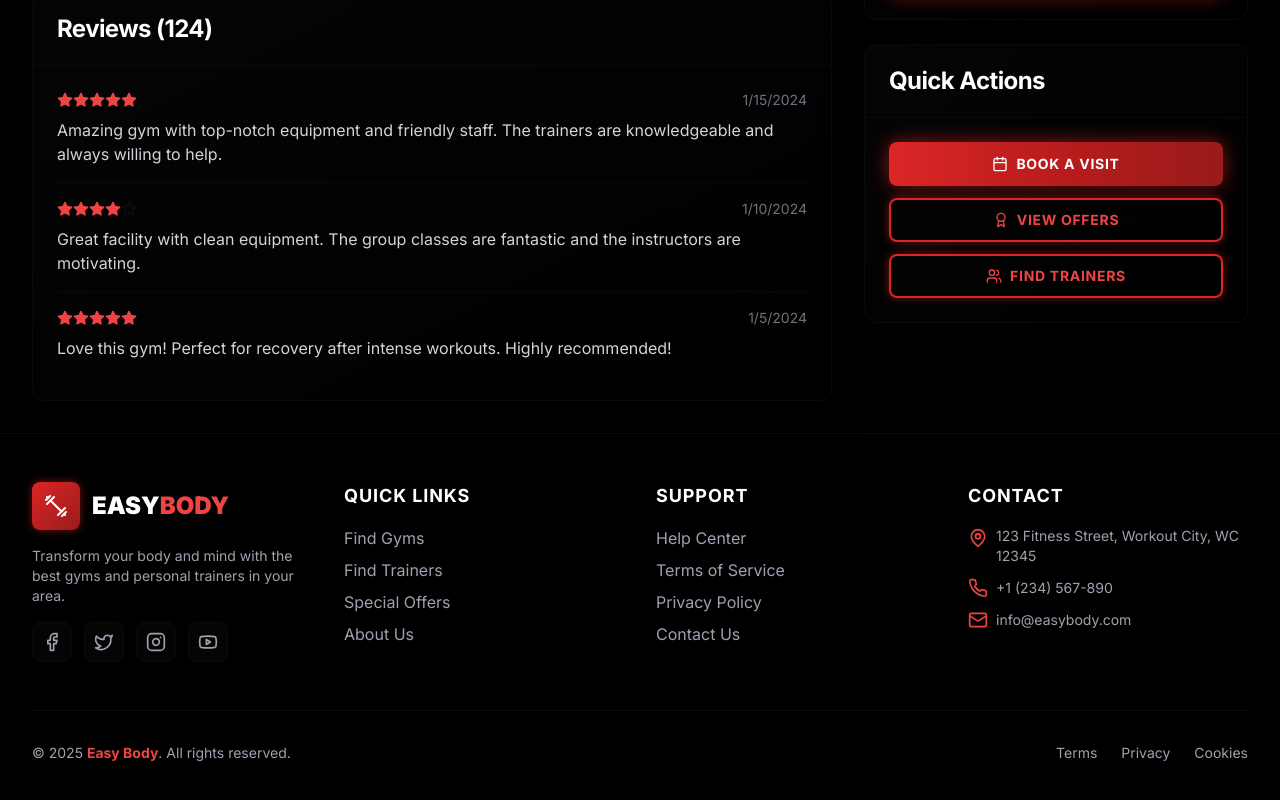
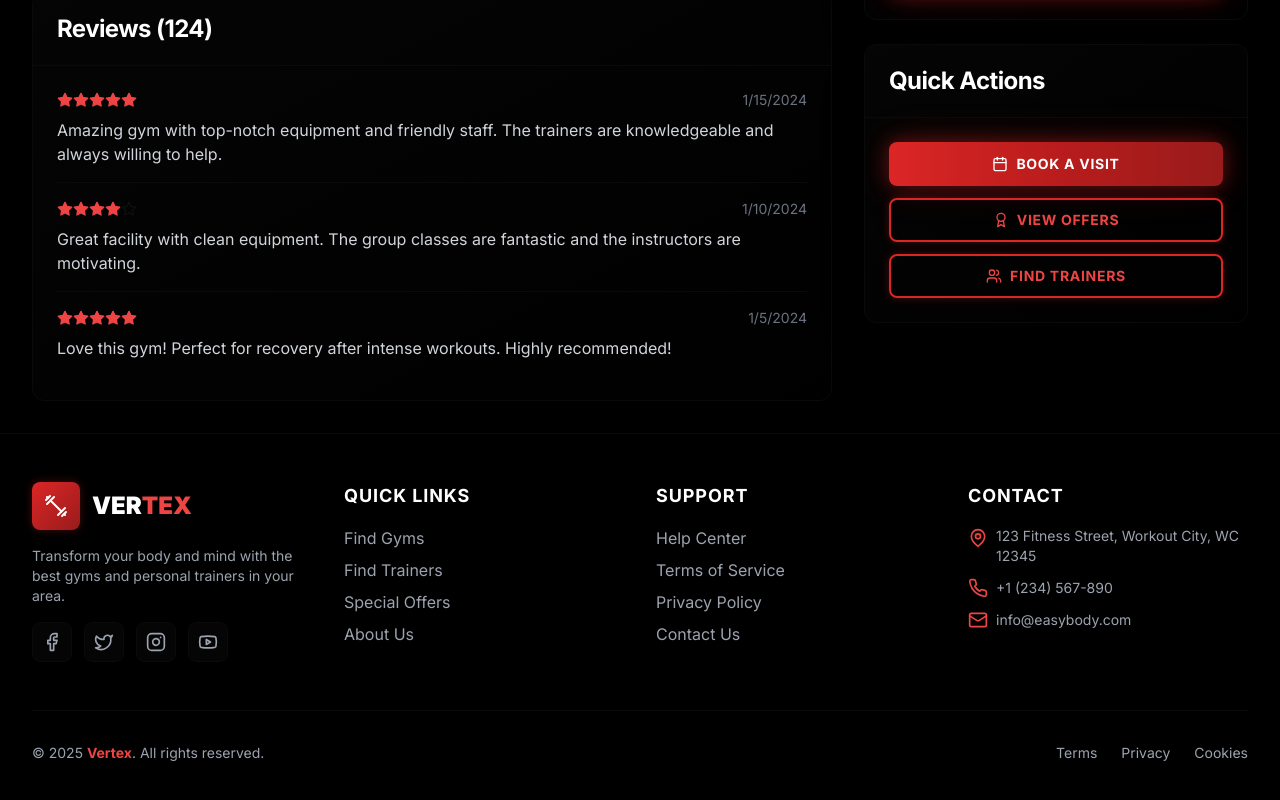
Before and after one commit to trungoke/AWS_WS_FE, a Next.js app: page /gyms/1 in a window 1280 px wide. Shown: the part 520-1320 px from the top of the page. Built offline with nearby package versions, Linux system fonts and the light colour scheme; no server answers.

Commit message:
FE V.1.3

```diff
--- a/app/globals.css
+++ b/app/globals.css
@@ -123,3 +123,130 @@
     @apply bg-dark-800/30 backdrop-blur-lg border border-dark-700/50 rounded-xl;
   }
 }
+
+@layer utilities {
+  /* Glow effects */
+  .shadow-glow-sm {
+    box-shadow: 0 0 10px rgba(220, 38, 38, 0.3);
+  }
+
+  .shadow-glow {
+    box-shadow: 0 0 20px rgba(220, 38, 38, 0.4), 0 0 40px rgba(220, 38, 38, 0.2);
+  }
+
+  .shadow-glow-lg {
+    box-shadow: 0 0 30px rgba(220, 38, 38, 0.5), 0 0 60px rgba(220, 38, 38, 0.3);
+  }
+
+  .glow-red-hover:hover {
+    box-shadow: 0 0 40px rgba(220, 38, 38, 0.6), 0 0 80px rgba(220, 38, 38, 0.4);
+  }
+
+  /* Animations */
+  .animate-fade-in {
+    animation: fadeIn 0.8s ease-out forwards;
+  }
+
+  .animate-fade-in-up {
+    animation: fadeInUp 0.8s ease-out forwards;
+  }
+
+  .animate-slide-up {
+    animation: slideUp 0.8s ease-out forwards;
+  }
+
+  .animate-slide-down {
+    animation: slideDown 0.3s ease-out forwards;
+  }
+
+  .animate-pulse-slow {
+    animation: pulse 4s cubic-bezier(0.4, 0, 0.6, 1) infinite;
+  }
+
+  .animate-float {
+    animation: float 6s ease-in-out infinite;
+  }
+
+  .animate-glow {
+    animation: glow 2s ease-in-out infinite alternate;
+  }
+
+  /* Text gradient */
+  .text-gradient {
+    @apply text-transparent bg-clip-text bg-gradient-to-r from-primary-400 via-primary-500 to-primary-600;
+  }
+}
+
+/* Keyframe animations */
+@keyframes fadeIn {
+  from {
+    opacity: 0;
+  }
+  to {
+    opacity: 1;
+  }
+}
+
+@keyframes fadeInUp {
+  from {
+    opacity: 0;
+    transform: translateY(30px);
+  }
+  to {
+    opacity: 1;
+    transform: translateY(0);
+  }
+}
+
+@keyframes slideUp {
+  from {
+    opacity: 0;
+    transform: translateY(20px);
+  }
+  to {
+    opacity: 1;
+    transform: translateY(0);
+  }
+}
+
+@keyframes slideDown {
+  from {
+    opacity: 0;
+    transform: translateY(-10px);
+  }
+  to {
+    opacity: 1;
+    transform: translateY(0);
+  }
+}
+
+@keyframes pulse {
+  0%, 100% {
+    opacity: 0.6;
+  }
+  50% {
+    opacity: 1;
+  }
+}
+
+@keyframes float {
+  0%, 100% {
+    transform: translateY(0px);
+  }
+  50% {
+    transform: translateY(-20px);
+  }
+}
+
+@keyframes glow {
+  from {
+    text-shadow: 0 0 10px rgba(220, 38, 38, 0.5),
+                 0 0 20px rgba(220, 38, 38, 0.3),
+                 0 0 30px rgba(220, 38, 38, 0.2);
+  }
+  to {
+    text-shadow: 0 0 20px rgba(220, 38, 38, 0.8),
+                 0 0 40px rgba(220, 38, 38, 0.5),
+                 0 0 60px rgba(220, 38, 38, 0.3);
+  }
+}
--- a/app/layout.tsx
+++ b/app/layout.tsx
@@ -7,7 +7,7 @@ import { Toaster } from 'react-hot-toast';
 const inter = Inter({ subsets: ['latin'] });
 
 export const metadata: Metadata = {
-  title: 'Easy Body - Find Your Perfect Gym & Personal Trainer',
+  title: 'Vertex - Find Your Perfect Gym & Personal Trainer',
   description: 'A centralized marketplace connecting gyms and personal trainers with clients. Search by location, cost, availability, and ratings.',
   keywords: 'gym, personal trainer, fitness, workout, exercise, health',
   authors: [{ name: 'Easy Body Team' }],
--- a/components/dashboard/DashboardSidebar.tsx
+++ b/components/dashboard/DashboardSidebar.tsx
@@ -86,9 +86,9 @@ export function DashboardSidebar() {
           <div className="flex-1 h-0 pt-5 pb-4 overflow-y-auto">
             <div className="flex-shrink-0 flex items-center px-4">
               <div className="h-8 w-8 bg-primary-600 rounded-lg flex items-center justify-center">
-                <span className="text-white font-bold text-sm">EB</span>
+                <span className="text-white font-bold text-sm">V</span>
               </div>
-              <span className="ml-2 text-xl font-bold text-gray-900">Easy Body</span>
+              <span className="ml-2 text-xl font-bold text-gray-900">Vertex</span>
             </div>
             <nav className="mt-5 px-2 space-y-1">
               {userNavigation.map((item) => {
--- a/components/landing/CTA.tsx
+++ b/components/landing/CTA.tsx
@@ -25,8 +25,8 @@ export function CTA() {
             <span className="block text-gradient mt-2">YOUR FITNESS GOALS?</span>
           </h2>
 
-          <p className="text-xl md:text-2xl text-gray-300 mb-12 max-w-3xl mx-auto font-medium">
-            Join <span className="text-primary-400 font-bold">10,000+</span> warriors who have already started their transformation journey with Easy Body.
+          <p className="text-xl text-gray-400 mb-8 max-w-2xl mx-auto">
+            Join <span className="text-primary-400 font-bold">10,000+</span> warriors who have already started their transformation journey with Vertex.
           </p>
 
           <div className="flex flex-col sm:flex-row gap-6 justify-center mb-16">
--- a/components/landing/Hero.tsx
+++ b/components/landing/Hero.tsx
@@ -50,7 +50,7 @@ export function Hero() {
           <p className="hero-subtitle max-w-3xl mx-auto animate-slide-up" style={{ animationDelay: '0.2s' }}>
             Discover premium gyms and elite personal trainers near you.
             <br />
-            Start your fitness journey today with <span className="text-primary-500 font-bold">Easy Body</span>
+            Start your fitness journey today with <span className="text-primary-500 font-bold">Vertex</span>
           </p>
 
           {/* Stats */}
--- a/components/landing/HowItWorks.tsx
+++ b/components/landing/HowItWorks.tsx
@@ -4,17 +4,20 @@ const steps = [
 	{
 		icon: Search,
 		title: 'Search & Filter',
-    description: 'Use our advanced search to find gyms and trainers based on location, price, availability, and ratings.',
+		description:
+			'Use our advanced search to find gyms and trainers based on location, price, availability, and ratings.',
 	},
 	{
 		icon: Users,
 		title: 'Connect & Book',
-    description: 'Browse profiles, read reviews, and book sessions directly with your chosen gym or trainer.',
+		description:
+			'Browse profiles, read reviews, and book sessions directly with your chosen gym or trainer.',
 	},
 	{
 		icon: Star,
 		title: 'Train & Review',
-    description: 'Attend your sessions, track your progress, and leave reviews to help others make informed decisions.',
+		description:
+			'Attend your sessions, track your progress, and leave reviews to help others make informed decisions.',
 	},
 ];
 
@@ -27,7 +30,8 @@ export function HowItWorks() {
 						How It Works
 					</h2>
 					<p className="text-lg text-gray-600 max-w-2xl mx-auto">
-            Getting started with Easy Body is simple. Follow these three easy steps to find your perfect fitness match.
+						Getting started with Easy Body is simple. Follow these three easy
+						steps to find your perfect fitness match.
 					</p>
 				</div>
 
@@ -47,9 +51,7 @@ export function HowItWorks() {
 							<h3 className="text-xl font-semibold text-gray-900 mb-4">
 								{step.title}
 							</h3>
-              <p className="text-gray-600">
-                {step.description}
-              </p>
+							<p className="text-gray-600">{step.description}</p>
 						</div>
 					))}
 				</div>
@@ -61,7 +63,8 @@ export function HowItWorks() {
 							Ready to Get Started?
 						</h3>
 						<p className="text-lg text-gray-600 mb-6">
-              Join thousands of satisfied clients who have found their perfect fitness match through Easy Body.
+							Join thousands of satisfied clients who have found their perfect
+							fitness match through Vertex.
 						</p>
 						<div className="flex flex-col sm:flex-row gap-4 justify-center">
 							<button className="btn btn-primary btn-lg">
--- a/components/layout/Footer.tsx
+++ b/components/layout/Footer.tsx
@@ -15,8 +15,8 @@ export function Footer() {
                 <Dumbbell className="text-white h-6 w-6" />
               </div>
               <div className="ml-3">
-                <span className="text-2xl font-black text-white">EASY</span>
-                <span className="text-2xl font-black text-primary-500">BODY</span>
+                <span className="text-2xl font-black text-white">VER</span>
+                <span className="text-2xl font-black text-primary-500">TEX</span>
               </div>
             </Link>
             <p className="text-gray-400 text-sm">
@@ -128,7 +128,7 @@ export function Footer() {
         <div className="mt-12 pt-8 border-t border-dark-700">
           <div className="flex flex-col md:flex-row justify-between items-center">
             <p className="text-gray-400 text-sm">
-              © {new Date().getFullYear()} <span className="text-primary-500 font-bold">Easy Body</span>. All rights reserved.
+              © {new Date().getFullYear()} <span className="text-primary-500 font-bold">Vertex</span>. All rights reserved.
             </p>
             <div className="flex space-x-6 mt-4 md:mt-0">
               <Link href="/terms" className="text-gray-400 hover:text-primary-500 text-sm transition-colors">
--- a/components/layout/Header.tsx
+++ b/components/layout/Header.tsx
@@ -62,8 +62,8 @@ export function Header() {
                 <Dumbbell className="text-white h-7 w-7 group-hover:rotate-12 transition-transform" />
               </div>
               <div className="ml-3">
-                <span className="text-2xl font-black text-white tracking-tight">EASY</span>
-                <span className="text-2xl font-black text-primary-500 tracking-tight">BODY</span>
+                <span className="text-2xl font-black text-white tracking-tight">VER</span>
+                <span className="text-2xl font-black text-primary-500 tracking-tight">TEX</span>
               </div>
             </Link>
           </div>
```
Also changed, not shown: components/landing/Testimonials.tsx (+36 -30 lines), 1 other file (tests, documents, lock files or other folders). Lines whose indentation alone changed are shown as unchanged.
